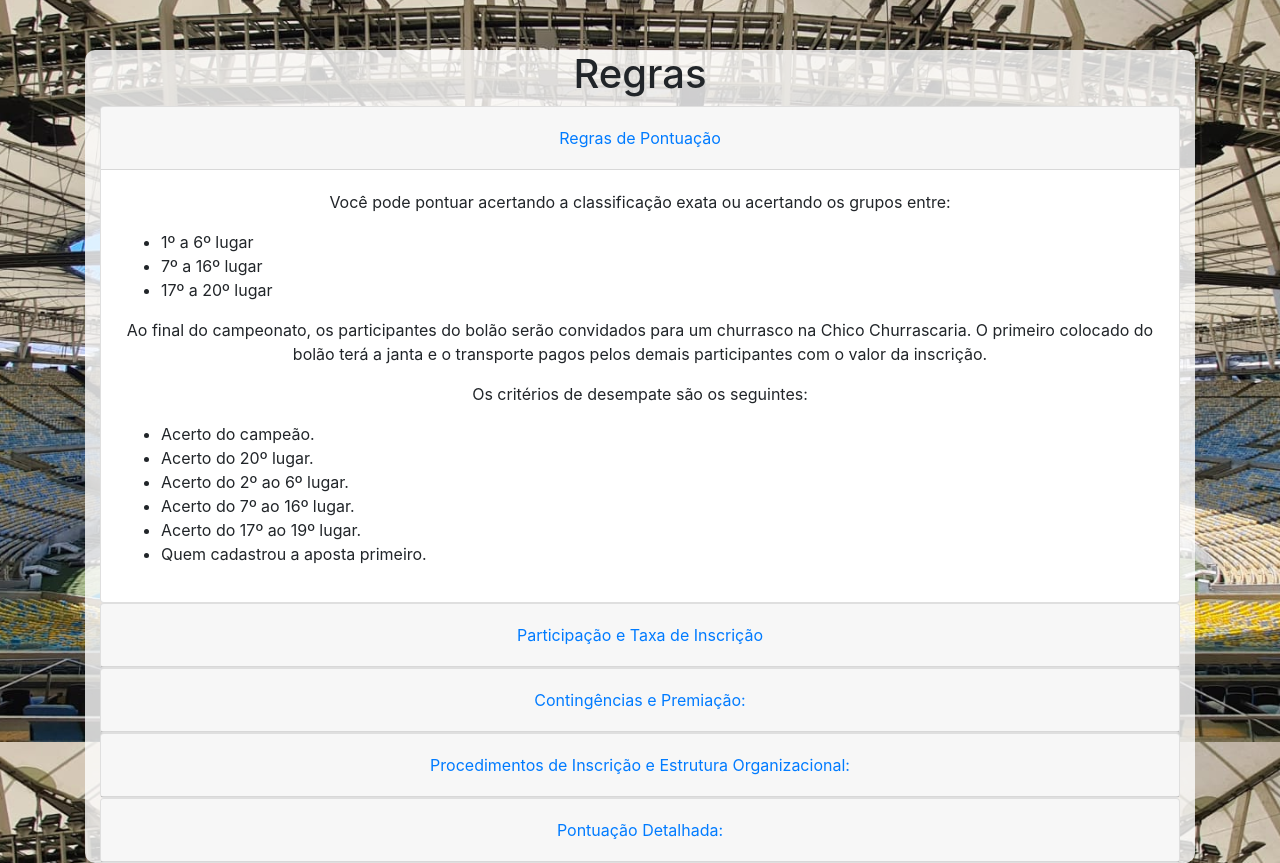
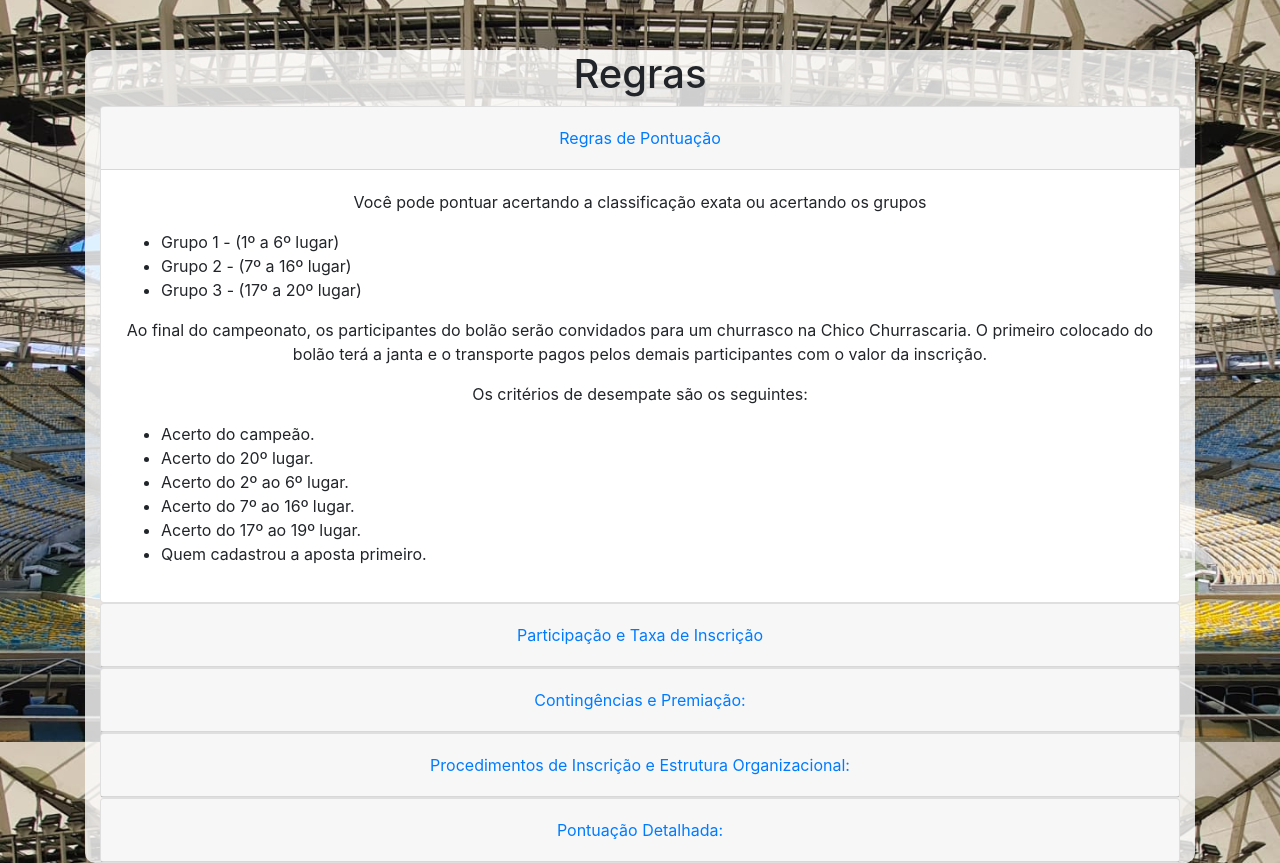
Before and after one commit to ValterPradoJr/PYTAKO, a Flask app: page /regras in a window 1280 px wide. Shown: the part 58-921 px from the top of the page. Run offline with Flask 3, Linux system fonts and the light colour scheme; a user stored in the database is signed in; some libraries are stand-ins or nearby versions.

Commit message:
Alterado regras. html
alterei algumas descrições e aumentei o valore de inscrição

```diff
--- a/website/templates/regras.html
+++ b/website/templates/regras.html
@@ -41,11 +41,11 @@
 
             <div id="collapseOne" class="collapse show" aria-labelledby="headingOne" data-parent="#accordion">
                 <div class="card-body">
-                    <p>Você pode pontuar acertando a classificação exata ou acertando os grupos entre:</p>
+                    <p>Você pode pontuar acertando a classificação exata ou acertando os grupos</p>
                     <ul>
-                        <li>1º a 6º lugar</li>
-                        <li>7º a 16º lugar</li>
-                        <li>17º a 20º lugar</li>
+                        <li>Grupo 1 - (1º a 6º lugar)</li>
+                        <li>Grupo 2 - (7º a 16º lugar)</li>
+                        <li>Grupo 3 - (17º a 20º lugar)</li>
                     </ul>
                     <p>Ao final do campeonato, os participantes do bolão serão
                         convidados para um churrasco na Chico Churrascaria. O primeiro
@@ -77,7 +77,7 @@
             <div id="collapseTwo" class="collapse" aria-labelledby="headingTwo" data-parent="#accordion">
                 <div class="card-body">
                     <p>A participação está condicionada ao pagamento da taxa de
-                        inscrição no valor de R$ 25,00, a ser quitada até sexta-feira
+                        inscrição no valor de R$ 30,00, a ser quitada até sexta-feira
                         (12/04/2024) às 12:00h. Esta data também é o prazo limite para o
                         cadastro das apostas até às 24:00h.
                     </p>
```
Also changed, not shown: instance/database.db.
